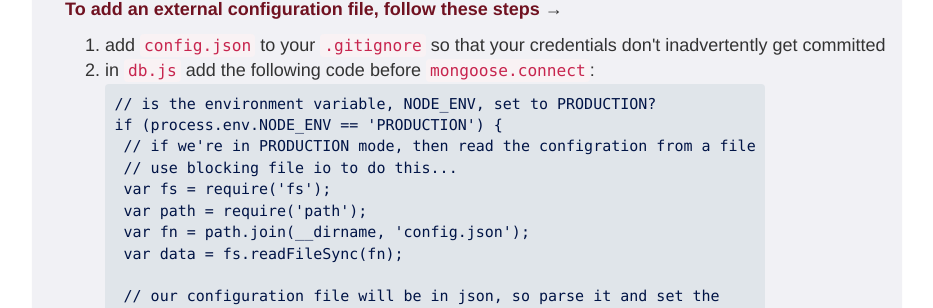
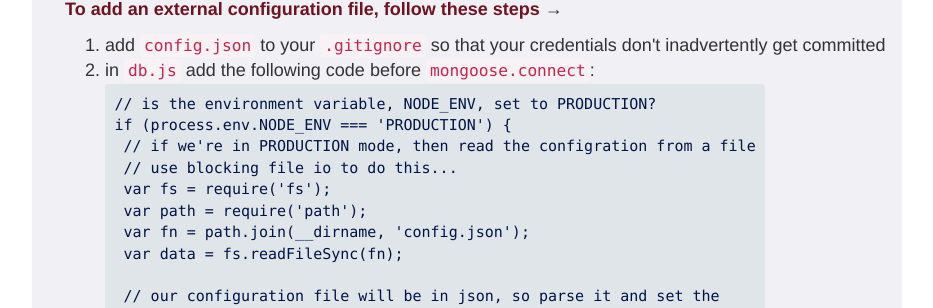
Before and after one commit to foureyes/csci-ua.0480-spring2017-008, a Jekyll site: the page built from homework/deploy.markdown, in a window 1280 px wide and 900 px high, scrolled down 3138 px. Shown: the part 165-473 px from the top of the window, without its empty margins (173-1106 px from the left). Built offline with Jekyll 4.4.1, drawn with Linux system fonts in a browser that asks for light colours; some of the changed text lies outside the part shown.

```diff
--- a/homework/deploy.markdown
+++ b/homework/deploy.markdown
@@ -165,7 +165,7 @@ __To add an external configuration file, follow these steps__ &rarr;
 1. add `config.json` to your `.gitignore` so that your credentials don't inadvertently get committed
 2. in `db.js` add the following code before `mongoose.connect`:
     <pre><code data-trim contenteditable>// is the environment variable, NODE_ENV, set to PRODUCTION?
-if (process.env.NODE_ENV == 'PRODUCTION') {
+if (process.env.NODE_ENV === 'PRODUCTION') {
     // if we're in PRODUCTION mode, then read the configration from a file
     // use blocking file io to do this...
     var fs = require('fs');
```
Also changed, not shown: other parts of homework/deploy.markdown (+1 -1 lines).
